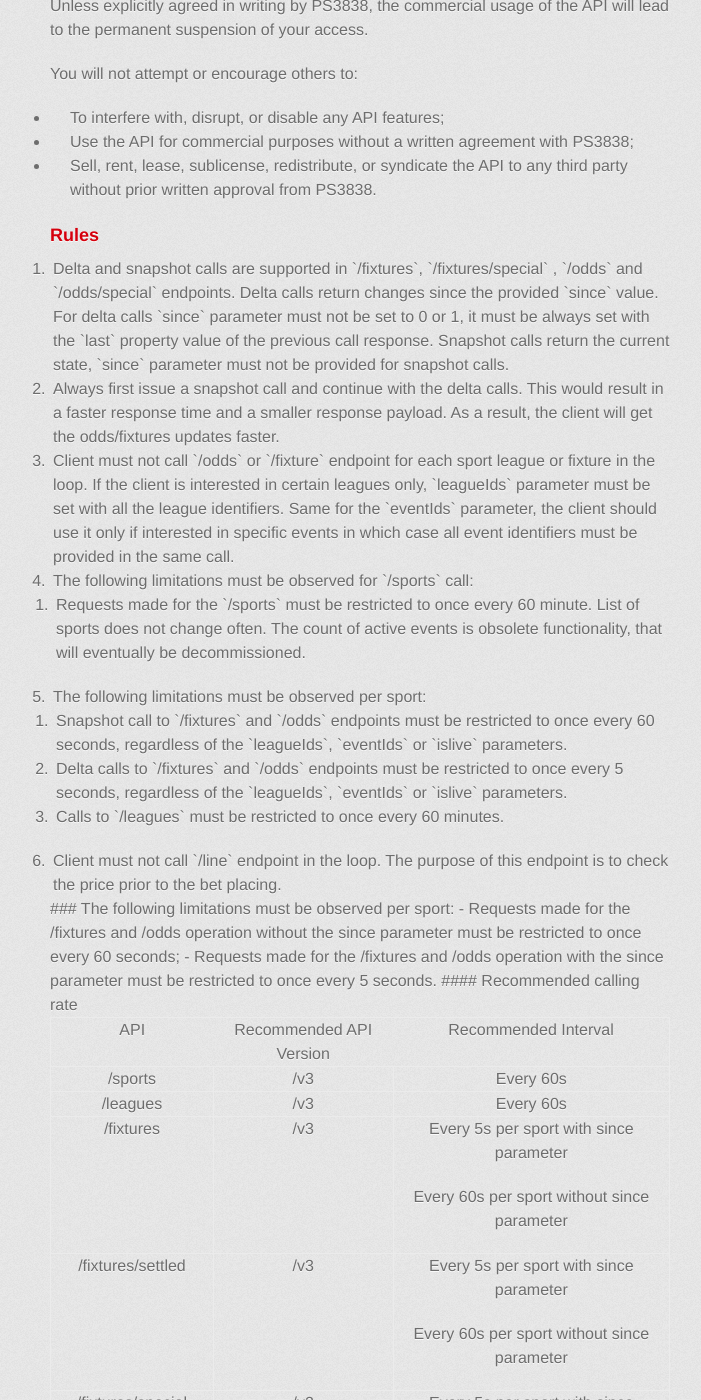
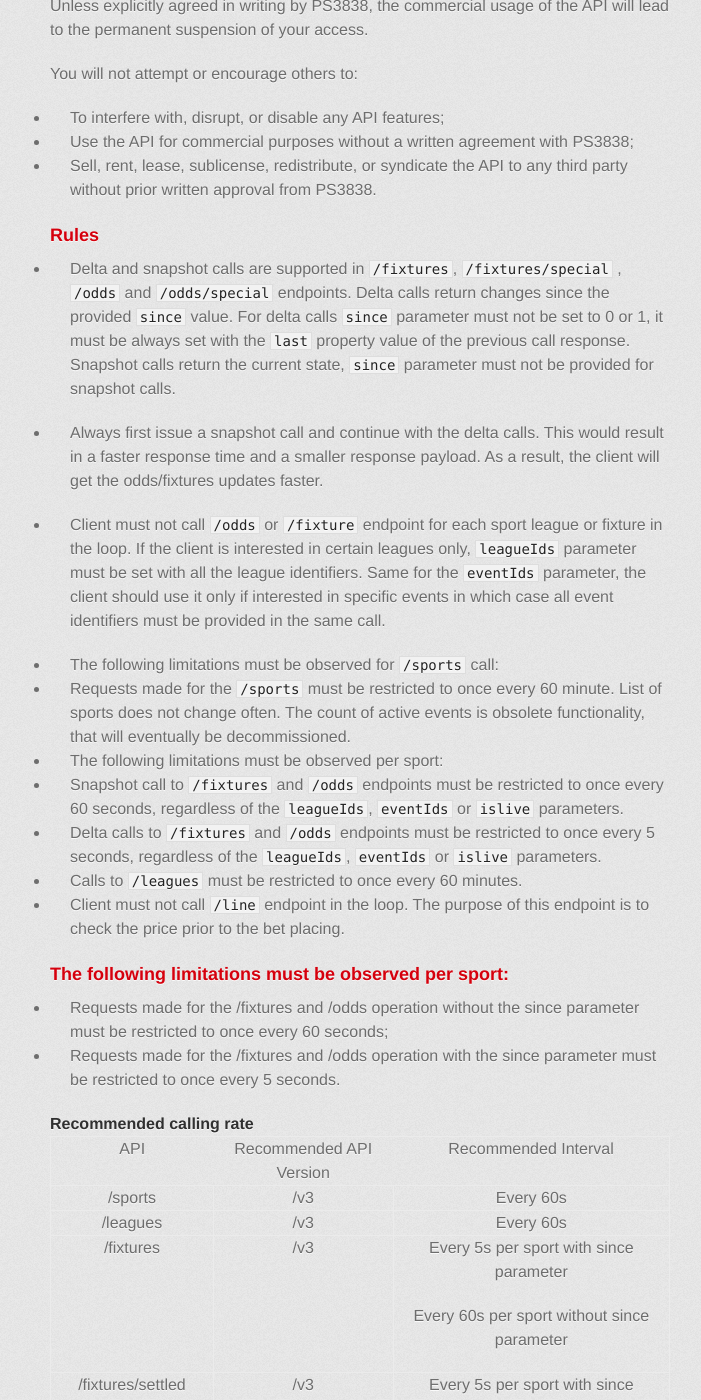
Before and after one commit to ps3838api/ps3838api.github.io, a Jekyll site: the page built from FairUsePolicy.md, in a window 1280 px wide and 1400 px high, scrolled down 875 px. Shown: the whole window, without its empty margins (280-981 px from the left). Built offline with Jekyll 4.4.1, drawn with Linux system fonts in a browser that asks for light colours; some web fonts are replaced; our own code applies the rules of GitHub Pages for plain Markdown files; some of the changed text lies outside the part shown.

Commit message:
Update FairUsePolicy.md

```diff
--- a/FairUsePolicy.md
+++ b/FairUsePolicy.md
@@ -24,30 +24,21 @@ You will not attempt or encourage others to:
 - Sell, rent, lease, sublicense, redistribute, or syndicate the API to any third party without prior written approval from PS3838.
 
 ### Rules
-<ol>
-<li>Delta and snapshot calls are supported in `/fixtures`, `/fixtures/special` , `/odds` and `/odds/special`  endpoints.  Delta calls return changes since the provided  `since` value. For delta calls `since` parameter must not be set to 0 or 1, it must be always set with the `last` property value of the previous call response. Snapshot calls return the current state,  `since` parameter must not be provided for snapshot calls.</li>
 
-<li>Always first issue a snapshot call and continue with the delta calls. This would result in a faster response time and a smaller response payload. As a result, the client will   get the odds/fixtures updates faster. </li>
+- Delta and snapshot calls are supported in `/fixtures`, `/fixtures/special` , `/odds` and `/odds/special`  endpoints.  Delta calls return changes since the provided  `since` value. For delta calls `since` parameter must not be set to 0 or 1, it must be always set with the `last` property value of the previous call response. Snapshot calls return the current state,  `since` parameter must not be provided for snapshot calls.
 
-<li>Client must not call `/odds` or `/fixture` endpoint for each sport league or fixture in the loop.  If the client is interested in certain leagues only,  `leagueIds` parameter must be set with all the league identifiers.
- Same for the `eventIds` parameter, the client should use it only if interested in specific events in which case all event identifiers must be provided in the same call.</li>
+- Always first issue a snapshot call and continue with the delta calls. This would result in a faster response time and a smaller response payload. As a result, the client will   get the odds/fixtures updates faster.
 
-<li>The following limitations must be observed for `/sports` call:
- <ul>
-  <li>Requests made for the `/sports`  must be restricted to once every 60 minute. List of sports does not change often. The count of active events is obsolete functionality, that will eventually be decommissioned.</li>
-  </ul>
- </li>
+- Client must not call `/odds` or `/fixture` endpoint for each sport league or fixture in the loop.  If the client is interested in certain leagues only,  `leagueIds` parameter must be set with all the league identifiers.
+ Same for the `eventIds` parameter, the client should use it only if interested in specific events in which case all event identifiers must be provided in the same call.
 
-<li>The following limitations must be observed per sport:
-<ul>
-<li>Snapshot call to `/fixtures` and `/odds` endpoints must be restricted to once every 60 seconds, regardless of the `leagueIds`, `eventIds` or `islive` parameters.</li>
-<li>Delta calls to  `/fixtures` and `/odds` endpoints must be restricted to once every 5 seconds, regardless of the `leagueIds`, `eventIds` or `islive` parameters.</li>
-<li>Calls to `/leagues` must be restricted to once every 60 minutes.</li>
- </ul>
-  </li>
-<li>Client must not call `/line` endpoint in the loop. The purpose of this endpoint is to check the price prior to the bet placing.</li>
-<ol>
-
+- The following limitations must be observed for `/sports` call:
+- Requests made for the `/sports`  must be restricted to once every 60 minute. List of sports does not change often. The count of active events is obsolete functionality, that will eventually be decommissioned.
+- The following limitations must be observed per sport:
+- Snapshot call to `/fixtures` and `/odds` endpoints must be restricted to once every 60 seconds, regardless of the `leagueIds`, `eventIds` or `islive` parameters.
+- Delta calls to  `/fixtures` and `/odds` endpoints must be restricted to once every 5 seconds, regardless of the `leagueIds`, `eventIds` or `islive` parameters.
+- Calls to `/leagues` must be restricted to once every 60 minutes.
+- Client must not call `/line` endpoint in the loop. The purpose of this endpoint is to check the price prior to the bet placing.
 
 ### The following limitations must be observed per sport:
 
```
